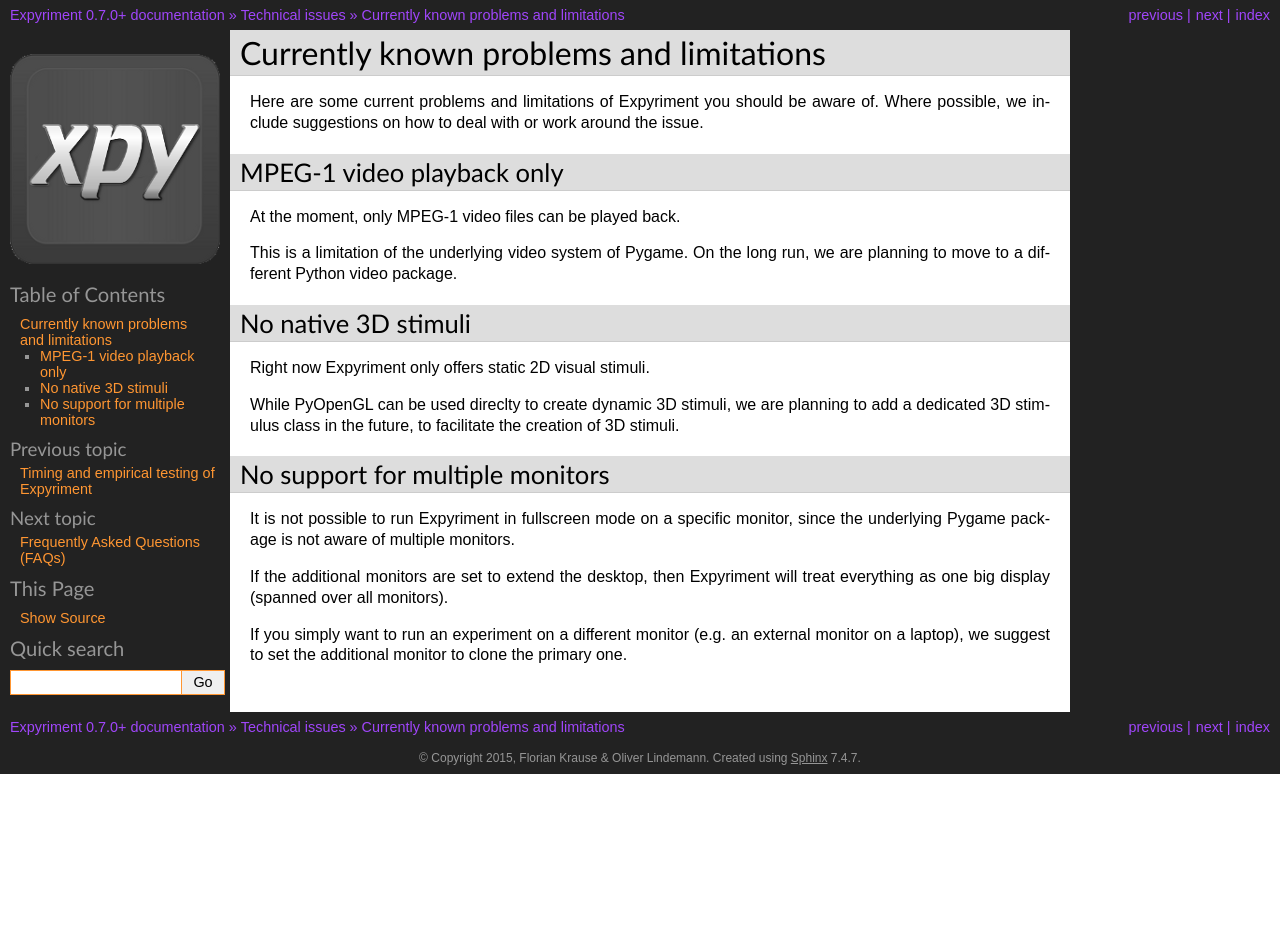
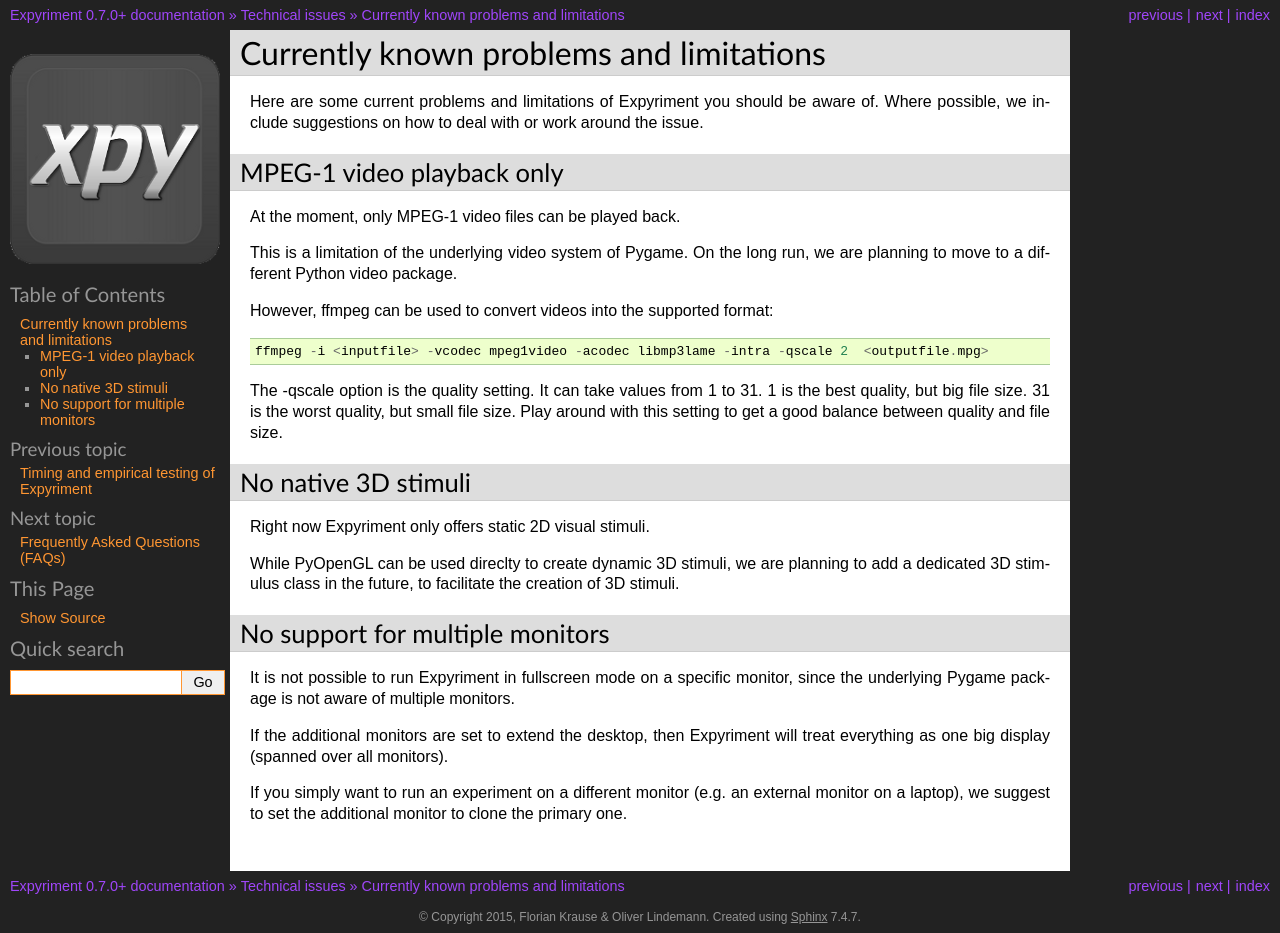
Before and after one commit to expyriment/expyriment, a Sphinx documentation site: the page built from documentation/sphinx/Problems.rst, in a window 1280 px wide. Built offline with Sphinx 7.4.7, drawn with Linux system fonts in a browser that asks for light colours; pages that are not in the unit, such as notebooks, are missing from menus; before the commit the page ends 900 px from its top, so only the background shows below that.

Commit message:
Some minor docu updates.

```diff
--- a/documentation/sphinx/Problems.rst
+++ b/documentation/sphinx/Problems.rst
@@ -11,6 +11,15 @@
 
 This is a limitation of the underlying video system of Pygame. On the long run,
 we are planning to move to a different Python video package.
+
+However, ffmpeg can be used to convert videos into the supported format::
+
+    ffmpeg -i <inputfile> -vcodec mpeg1video -acodec libmp3lame -intra -qscale 2  <outputfile.mpg>
+
+The -qscale option is the quality setting. It can take values from 1 to 31.
+1 is the best quality, but big file size. 31 is the worst quality, but
+small file size. Play around with this setting to get a good balance
+between quality and file size.
 
 No native 3D stimuli
 --------------------
```
